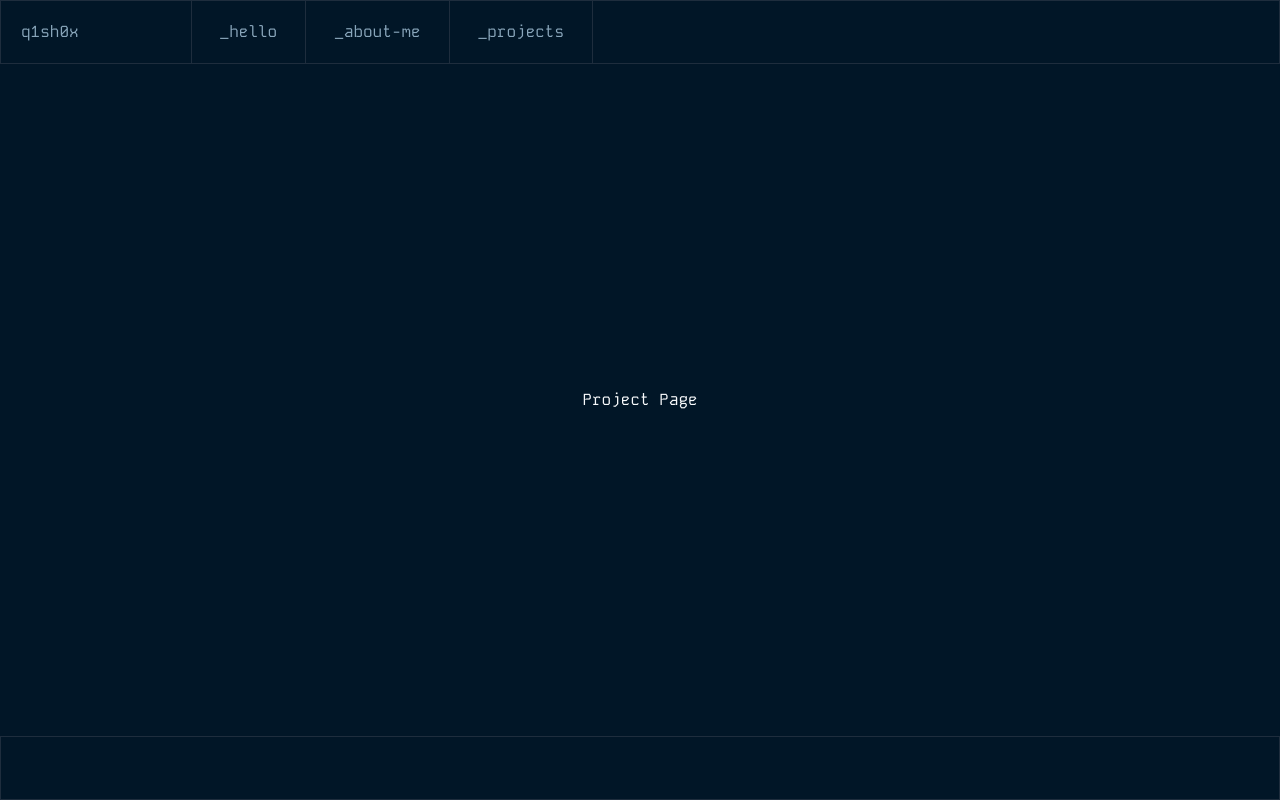
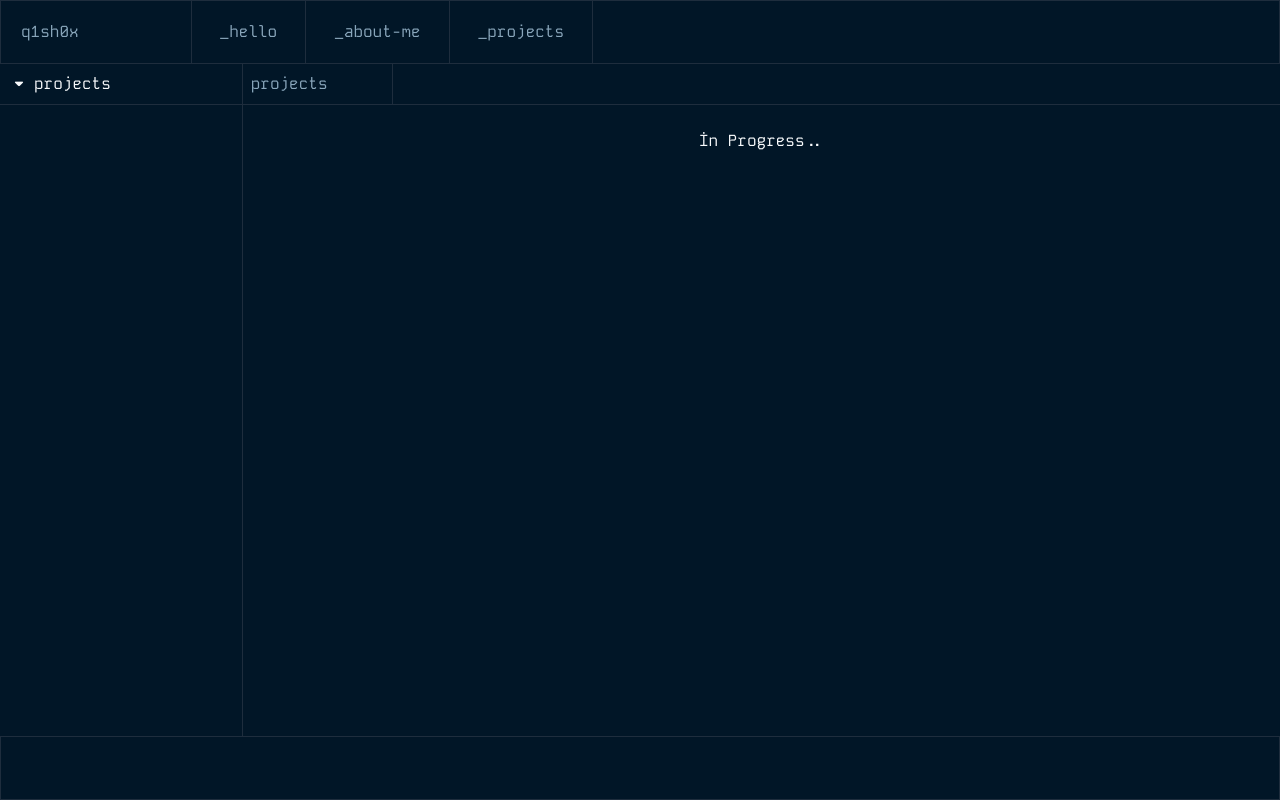
Before and after one commit to Null4d/portfolio, a React (Create React App) app: page /projects in a window 1280 px wide. Built offline with nearby package versions, Linux system fonts and the light colour scheme.

Commit message:
feat: add Projects layout

```diff
--- a/src/components/Projects.jsx
+++ b/src/components/Projects.jsx
@@ -1,7 +1,34 @@
+import React from "react";
+
 const Projects = () => {
   return (
-    <section className="relative flex items-center justify-center w-full bg-primary-1 text-primary-7">
-      Project Page
+    <section className="relative flex flex-col w-full overflow-y-auto xl:flex-row bg-primary-1">
+      <aside className="w-full xl:w-[298px] h-full border-b xl:border-b-0 border-primary-3">
+        <div className="flex items-center border-b border-primary-3">
+          <i
+            className="flex items-center justify-center ml-3 text-sm text-primary-7 icon-arrow-down"
+            aria-hidden="true"
+          />
+          <h2 className="w-full py-2 pl-2 text-primary-7">projects</h2>
+        </div>
+
+        <nav role="navigation" aria-label="Project filters">
+          <ul>{/* Filter items */}</ul>
+        </nav>
+      </aside>
+
+      {/* Main Content */}
+      <main className="w-full border-b border-l xl:border-l xl:border-b-0 border-primary-3">
+        <header className="flex">
+          <h3 className="p-2 pr-16 border-r text-primary-2 border-primary-3">
+            projects
+          </h3>
+        </header>
+
+        <div className="flex flex-wrap items-center justify-center gap-10 px-8 py-6 text-primary-7 border-t border-primary-3">
+          İn Progress..
+        </div>
+      </main>
     </section>
   );
 };
```
Also changed, not shown: src/components/About.jsx (line endings or trailing spaces), src/components/CodeSnippet.jsx (line endings or trailing spaces), src/index.css (line endings or trailing spaces).
